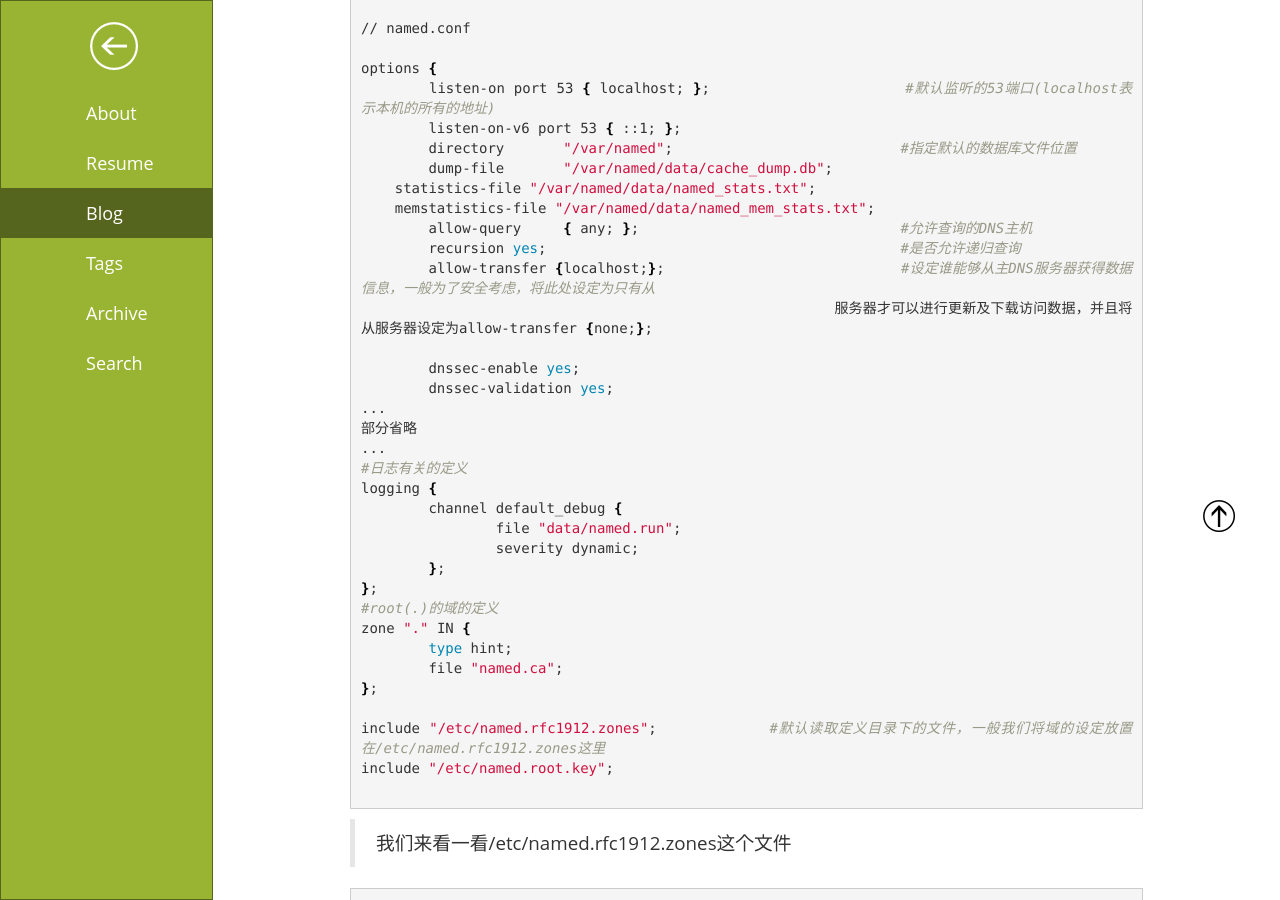
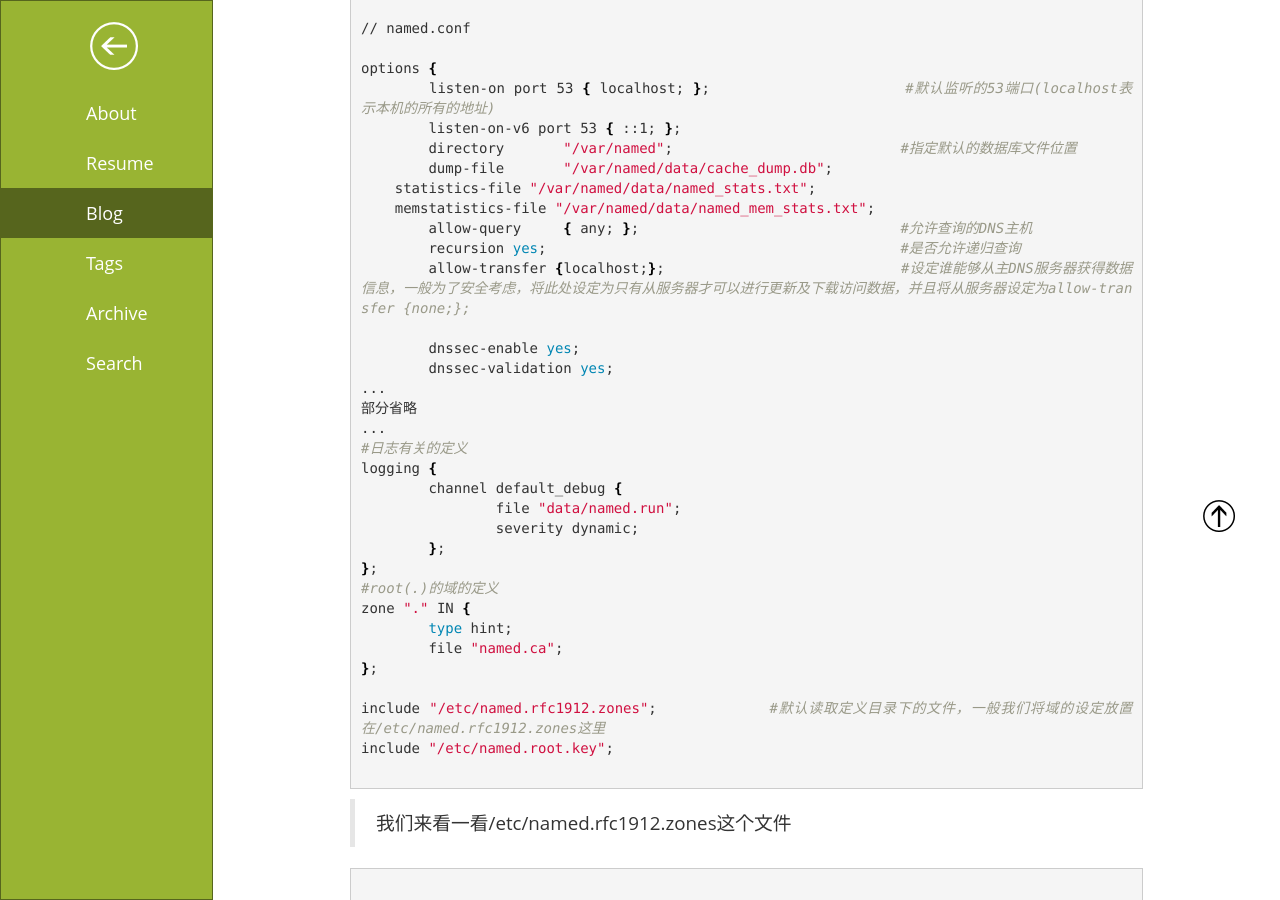
Before and after one commit to daysunshine/daysunshine.github.io, a Jekyll site: the page built from _posts/2017-09-20-linux-server-DNS.md, in a window 1280 px wide and 900 px high, scrolled down 1820 px. Built offline with Jekyll 4.4.1, drawn with Linux system fonts in a browser that asks for light colours; comment, search, counter and statistics services are not loaded.

```diff
--- a/_posts/2017-09-20-linux-server-DNS.md
+++ b/_posts/2017-09-20-linux-server-DNS.md
@@ -8,7 +8,7 @@ tags:  DNS
 
 ## 简介
 
-> DNS 是计算机域名系统 (Domain Name System 或Domain Name Service) 的缩写，它是由解析器和域名服务器组成的。域名服务器是指保存有该网络中所有主机的域名和对应IP地址，并具有将域名转换为IP地址功能的服务器。其中域名必须对应一个IP地址，而IP地址不一定有域名。域名系统采用类似目录树的等级结构。域名服务器为C/S模式中的服务器方，它主要有两种形式:主服务器和转发服务器。将域名映射为IP地址的过程就称为"域名解析"。
+> &emsp;&emsp;DNS 是计算机域名系统 (Domain Name System 或Domain Name Service) 的缩写，它是由解析器和域名服务器组成的。域名服务器是指保存有该网络中所有主机的域名和对应IP地址，并具有将域名转换为IP地址功能的服务器。其中域名必须对应一个IP地址，而IP地址不一定有域名。域名系统采用类似目录树的等级结构。域名服务器为C/S模式中的服务器方，它主要有两种形式:主服务器和转发服务器。将域名映射为IP地址的过程就称为"域名解析"。
 > 在Internet上域名与IP地址之间是一对一(或者多对一)的，也可采用DNS轮循实现一对多，域名虽然便于人们记忆，但机器之间只认IP地址，它们之间的转换工作称为域名解析，域名解析需要由专门的域名解析服务器来完成，DNS就是进行域名解析的服务器。DNS 命名用于 Internet等 TCP/IP网络中，通过用户友好的名称查找计算机和服务。当用户在应用程序中输入 DNS 名称时，DNS 服务可以将此名称解析为与之相关的其他信息，
 > 如 IP 地址。因为，你在上网时输入的网址，是通过域名解析系统解析找到了相对应的IP地址，这样才能上网。其实，域名的最终指向是IP。
 
@@ -76,8 +76,7 @@ options {
     memstatistics-file "/var/named/data/named_mem_stats.txt";
 	allow-query     { any; };				#允许查询的DNS主机
 	recursion yes;						#是否允许递归查询
-	allow-transfer {localhost;};				#设定谁能够从主DNS服务器获得数据信息，一般为了安全考虑，将此处设定为只有从
-							服务器才可以进行更新及下载访问数据，并且将从服务器设定为allow-transfer {none;};
+	allow-transfer {localhost;};				#设定谁能够从主DNS服务器获得数据信息，一般为了安全考虑，将此处设定为只有从服务器才可以进行更新及下载访问数据，并且将从服务器设定为allow-transfer {none;};
 
 	dnssec-enable yes;
 	dnssec-validation yes;
```
